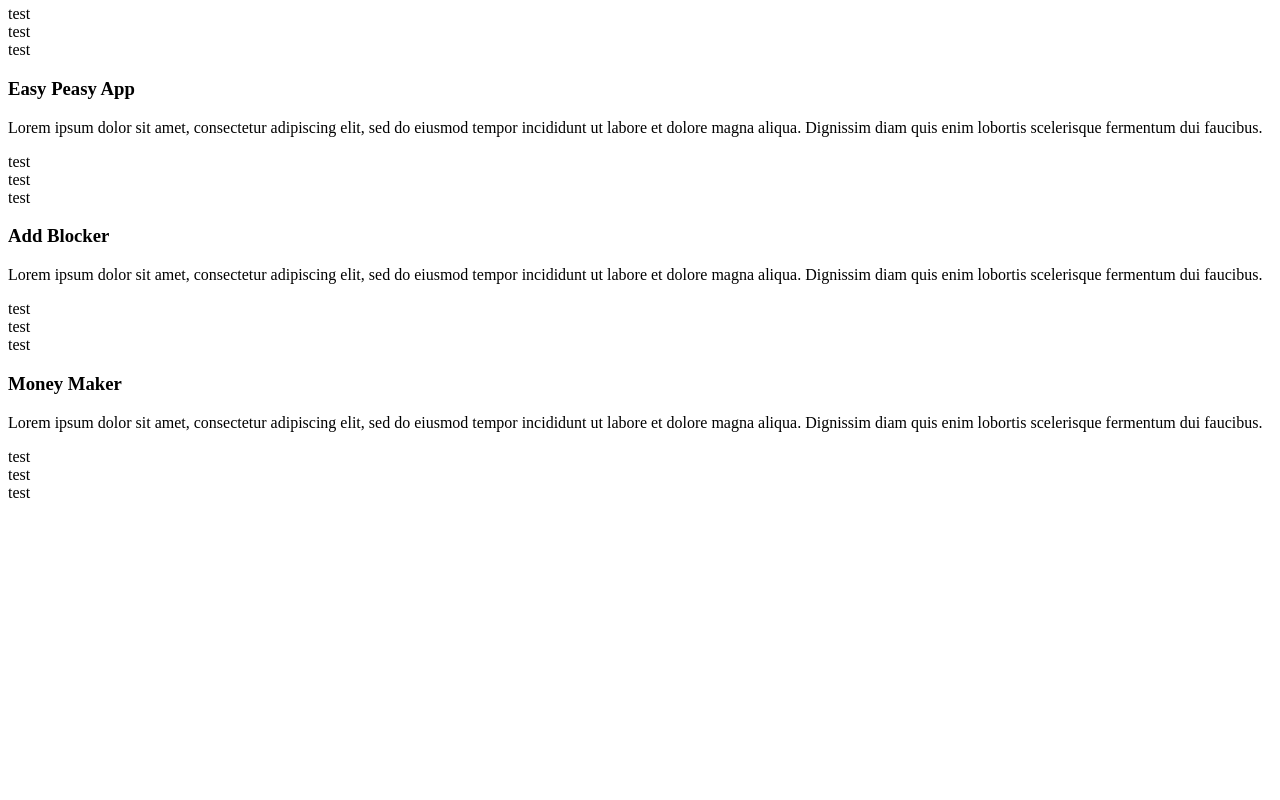
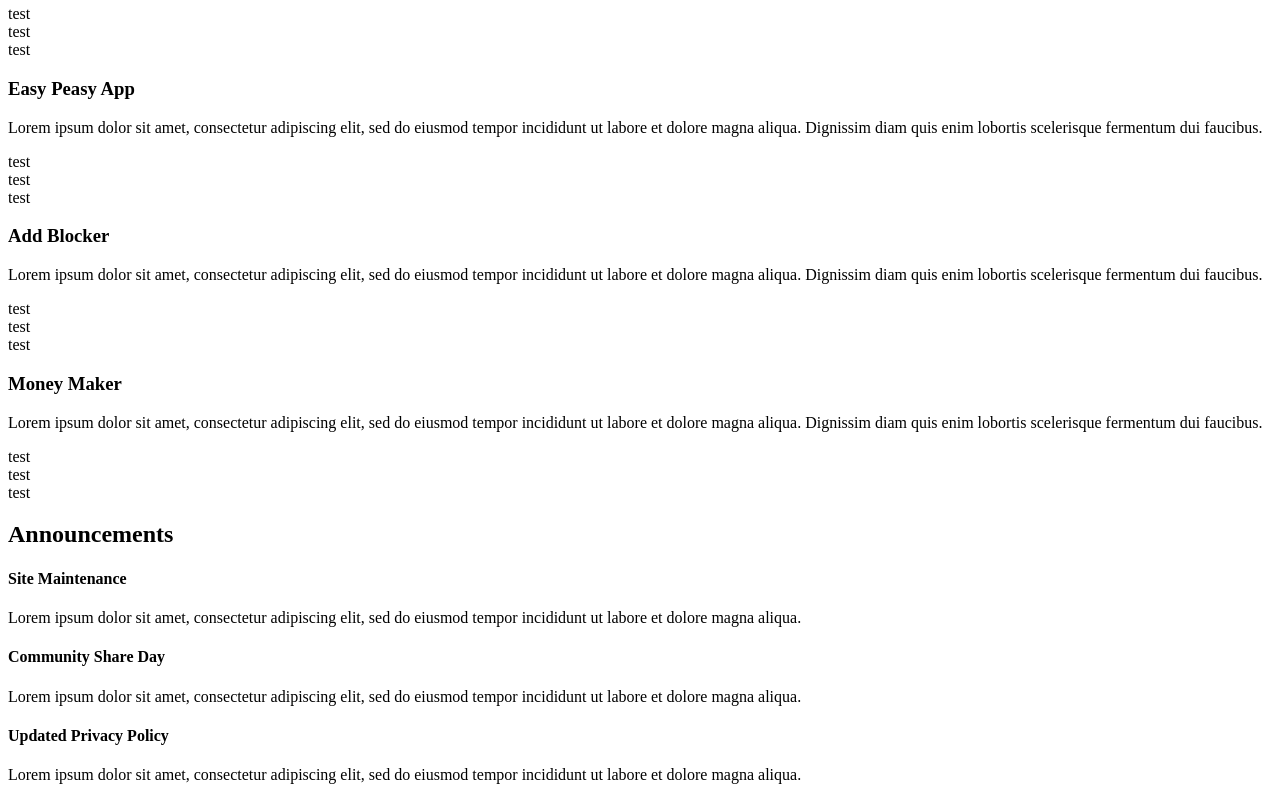
Before and after one commit to stevenmck97/admin-dashboard, a plain HTML site: page index.html in a window 1280 px wide. Shown: the part 882-1682 px from the top of the page. Before the commit the page ends 1392 px from the top, so only its background shows below. Drawn offline with Linux system fonts and the light colour scheme.

Commit message:
Added announcements card with card-items and placeholder text

```diff
--- a/index.html
+++ b/index.html
@@ -142,7 +142,35 @@
                         </div>
                     </div>
                 </div>
-                <div class="announcements"></div>
+                <div class="announcements">
+                    <h2>Announcements</h2>
+                    <div id="announcements-card">
+                        <div class="a-card-item">
+                            <h4>Site Maintenance</h4>
+                            <p>
+                                Lorem ipsum dolor sit amet, consectetur
+                                adipiscing elit, sed do eiusmod tempor
+                                incididunt ut labore et dolore magna aliqua.
+                            </p>
+                        </div>
+                        <div class="a-card-item">
+                            <h4>Community Share Day</h4>
+                            <p>
+                                Lorem ipsum dolor sit amet, consectetur
+                                adipiscing elit, sed do eiusmod tempor
+                                incididunt ut labore et dolore magna aliqua.
+                            </p>
+                        </div>
+                        <div class="a-card-item">
+                            <h4>Updated Privacy Policy</h4>
+                            <p>
+                                Lorem ipsum dolor sit amet, consectetur
+                                adipiscing elit, sed do eiusmod tempor
+                                incididunt ut labore et dolore magna aliqua.
+                            </p>
+                        </div>
+                    </div>
+                </div>
                 <div class="trending"></div>
             </div>
         </div>
```
